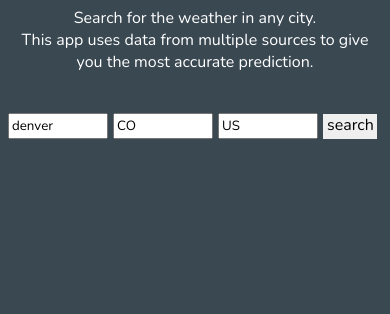
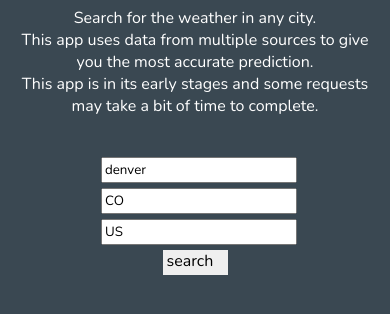
Before and after one commit to SpenserSagel/WeatherApp, a plain HTML site: page index.html in a window 390 px wide. Shown: the part 54-368 px from the top of the page. Drawn offline with nearby package versions, Linux system fonts and the light colour scheme.

Commit message:
addedMobileResponsive

```diff
--- a/index.html
+++ b/index.html
@@ -11,16 +11,12 @@
         <script src="script.js"></script>
     </head>
     <main>
-        <!--
-            TODO
-              -create instructions
-              -create input field
-              -create weather display
-                >seperate container for each day must contain at least tempurature
-        -->
         <h1>Meta Weather Search</h1>
-        <p>Search for the weather in any city.<br>
-              This app uses data from multiple sources to give you the most accurate prediction.</p>
+        <p>
+            Search for the weather in any city.<br>
+            This app uses data from multiple sources to give you the most accurate prediction.<br>
+            This app is in its early stages and some requests may take a bit of time to complete.
+        </p>
         <form class="input">
             <input id="city" type="text" placeholder="city" value="denver" required>
             <input id="state" type="text" placeholder="state" value="CO" required>
--- a/style.css
+++ b/style.css
@@ -1,6 +1,5 @@
 /*
     TODO:
-      -make pretty
       -make responsive
 */
 body *{
@@ -18,6 +17,7 @@ body{
 
 h1{
   margin-bottom:10px;
+  text-align: center;
 }
 
 p{
@@ -53,6 +53,8 @@ p{
 .weatherDisplay ul{
   list-style-type: none;
   flex-direction: row;
+  flex-wrap: wrap;
+  justify-content: center;
   padding-right:40px;
 }
 
@@ -65,3 +67,23 @@ p{
   margin:10px;
   margin-top: 25px;
 }
+
+@media screen and (max-width:602px){
+  p{
+    max-width: 365px;
+  }
+}
+
+@media screen and (max-width:555px){
+  .input{
+    flex-direction: column;
+  }
+
+  .input *{
+    width: 100%;
+    margin-bottom: 5px;
+  }
+  .input .submit{
+    margin: auto;
+  }
+}
```
